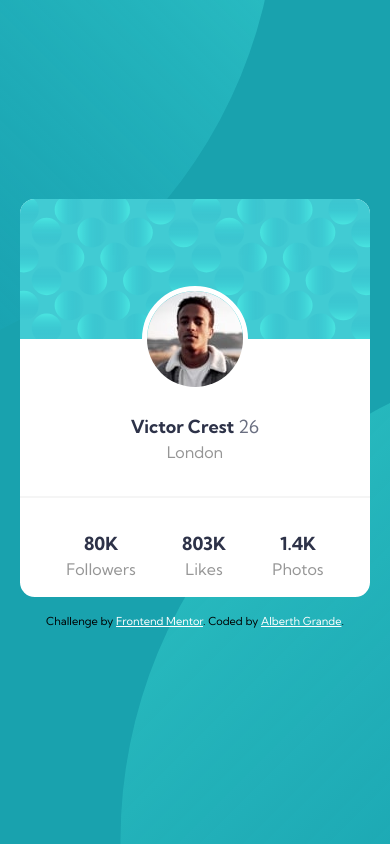
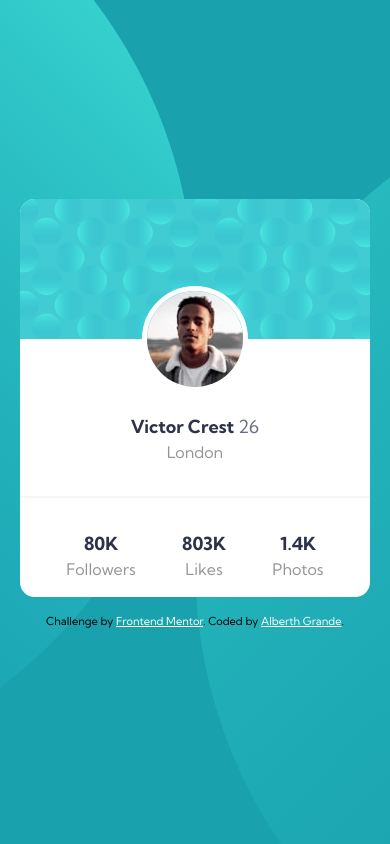
Before and after one commit to alberthgrande/profile-card-component, a plain HTML site: page index.html in a window 390 px wide. Drawn offline with Linux system fonts and the light colour scheme.

Commit message:
Update background-image

```diff
--- a/css/style.css
+++ b/css/style.css
@@ -17,6 +17,12 @@ body {
   place-content: center;
   background-color: var(--clr-primary-dark-cyan);
   font-family: var(--font-family);
+
+  background-image: url(../images/bg-pattern-top.svg),
+    url(../images/bg-pattern-bottom.svg);
+  background-repeat: no-repeat;
+  background-attachment: fixed;
+  background-position: bottom 15vw right 50vw, top 20vw left 50vw;
 }
 
 hr {
@@ -79,40 +85,3 @@ hr {
 .attribution a {
   color: #ffffff;
 }
-
-/* background */
-.bg__top,
-.bg__bottom {
-  position: fixed;
-  z-index: -1;
-  max-width: fit-content;
-}
-
-.bg__top {
-  top: -500px;
-  left: -250px;
-}
-
-.bg__bottom {
-  top: 300px;
-  left: 800px;
-}
-
-@media (max-width: 800px) {
-  /* background */
-  .bg__top,
-  .bg__bottom {
-    position: fixed;
-    z-index: -1;
-  }
-
-  .bg__top {
-    top: -600px;
-    left: -700px;
-  }
-
-  .bg__bottom {
-    top: 350px;
-    left: 120px;
-  }
-}
--- a/index.html
+++ b/index.html
@@ -27,9 +27,6 @@
   </head>
   <body>
     <main>
-      <div class="bg__top">
-        <img src="./images/bg-pattern-top.svg" alt="" />
-      </div>
       <article class="card">
         <div>
           <img src="./images/bg-pattern-card.svg" alt="" />
@@ -59,9 +56,6 @@
           </div>
         </div>
       </article>
-      <div class="bg__bottom">
-        <img src="./images/bg-pattern-bottom.svg" alt="" />
-      </div>
     </main>
     <footer>
       <div class="attribution">
```
